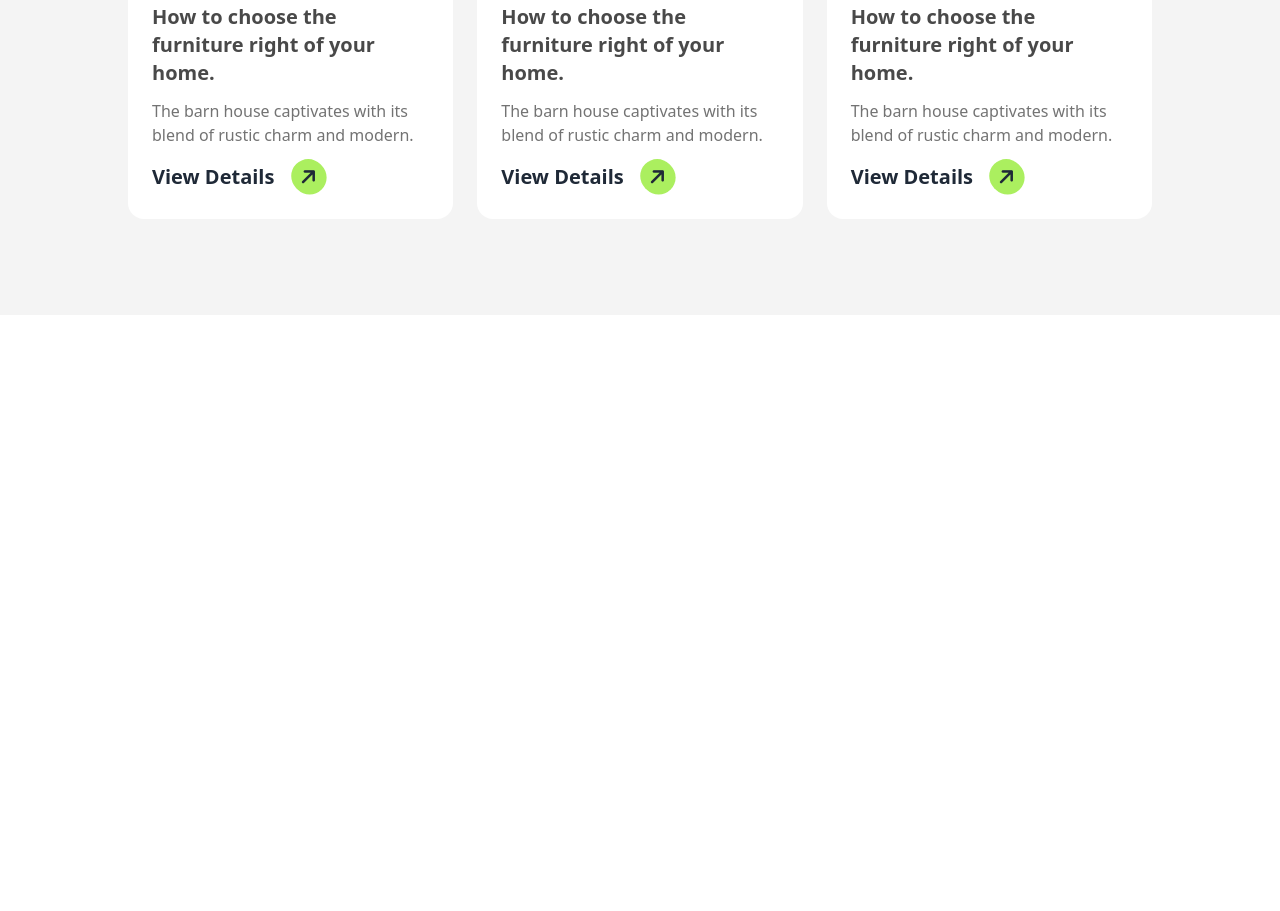
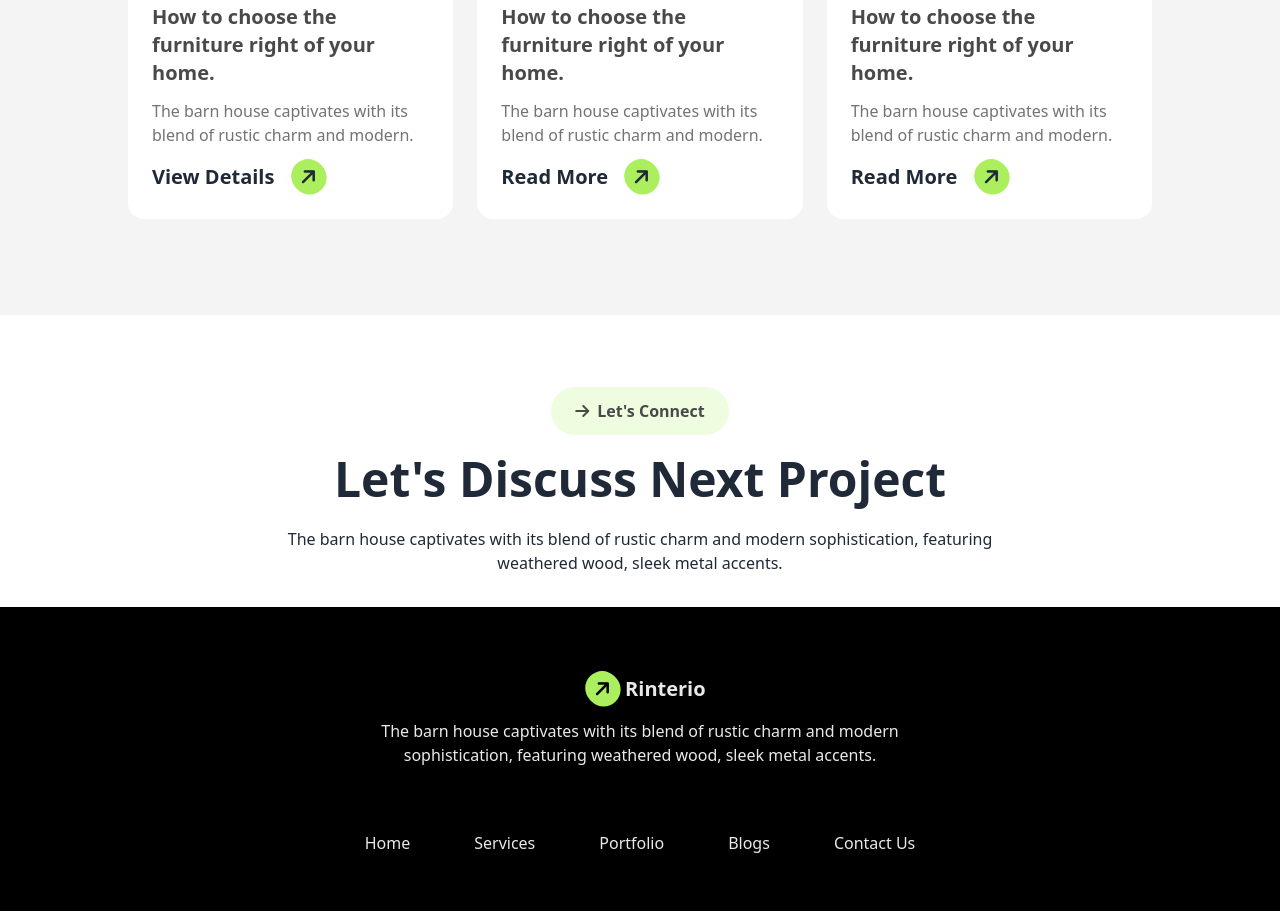
Before and after one commit to impressivecoder01/assignment-3, a plain HTML site: page index.html in a window 1280 px wide. Shown: the part 4003-4914 px from the top of the page. Before the commit the page ends 4318 px from the top, so only its background shows below. Drawn offline with nearby package versions, Linux system fonts and the light colour scheme.

Commit message:
footer added

```diff
--- a/index.html
+++ b/index.html
@@ -290,7 +290,7 @@
                <h1 class="text-xl	font-extrabold text-[#494949] ">How to choose the furniture right  of your home.</h1>
                <p class="font-medium my-3	text-[#737373]">The barn house captivates with its blend of rustic charm and modern.</p>
                <button class="font-extrabold text-xl">
-                View Details
+                Read More
                 <i class="fa-solid fa-arrow-right bg-[#ABEF5F] p-2 rounded-full -rotate-45 ml-3"></i>
               </button>
              </div>
@@ -307,12 +307,57 @@
                <h1 class="text-xl	font-extrabold text-[#494949] ">How to choose the furniture right  of your home.</h1>
                <p class="font-medium my-3	text-[#737373]">The barn house captivates with its blend of rustic charm and modern.</p>
                <button class="font-extrabold text-xl">
-                View Details
+                Read More
                 <i class="fa-solid fa-arrow-right bg-[#ABEF5F] p-2 rounded-full -rotate-45 ml-3"></i>
               </button>
              </div>
              </div>
           </div>
         </section>
+        <!-- discuss next project section -->
+        <section class=" mt-2">
+          <div class="w-3/4 mx-auto ">
+            <div class="flex flex-col text-center items-center pt-16">
+              <!-- article and news btn -->
+            <div>
+              <button class="flex gap-2 items-center bg-[#eefcdf] font-bold text-[#494949] py-3 px-6 rounded-3xl">
+                <i class="fa-solid fa-arrow-right"></i>
+                Let's Connect
+              </button>
+             </div>
+             <!-- heading and text of article and news -->
+              <div >
+                <h1 class="pt-5 pb-6 font-bold text-5xl">Let's Discuss Next Project</h1>
+                <p class="px-28 font-medium mb-8">The barn house captivates with its blend of rustic charm and modern sophistication, featuring weathered wood, sleek metal accents.</p>
+              </div>
+            </div>
+          </div>
+        </section>
+        <!-- footer section -->
+         <section class="bg-black">
+          <footer class="w-3/5 mx-auto ">
+            <div class="flex flex-col text-center items-center pt-16">
+              <!-- footer btn -->
+            <div>
+              <button class="font-extrabold text-xl text-[#E9E9E9]">
+                <i class="fa-solid fa-arrow-right bg-[#ABEF5F] text-black p-2 rounded-full -rotate-45 ml-3"></i>
+                Rinterio
+              </button>
+             </div>
+             <!--text of footer -->
+              <div >
+                <p class="px-28 font-medium mb-8 pt-3 pb-8 text-[#E9E9E9]">The barn house captivates with its blend of rustic charm and modern sophistication, featuring weathered wood, sleek metal accents.</p>
+              </div>
+              <ul class="flex gap-16 text-[#E9E9E9] pb-14">
+                <li>Home</li>
+                <li>Services</li>
+                <li>Portfolio</li>
+                <li>Blogs</li>
+                <li>Contact Us</li>
+              </ul>
+            </div>
+           </footer>
+         </section>
+
 </body>
 </html>
```
